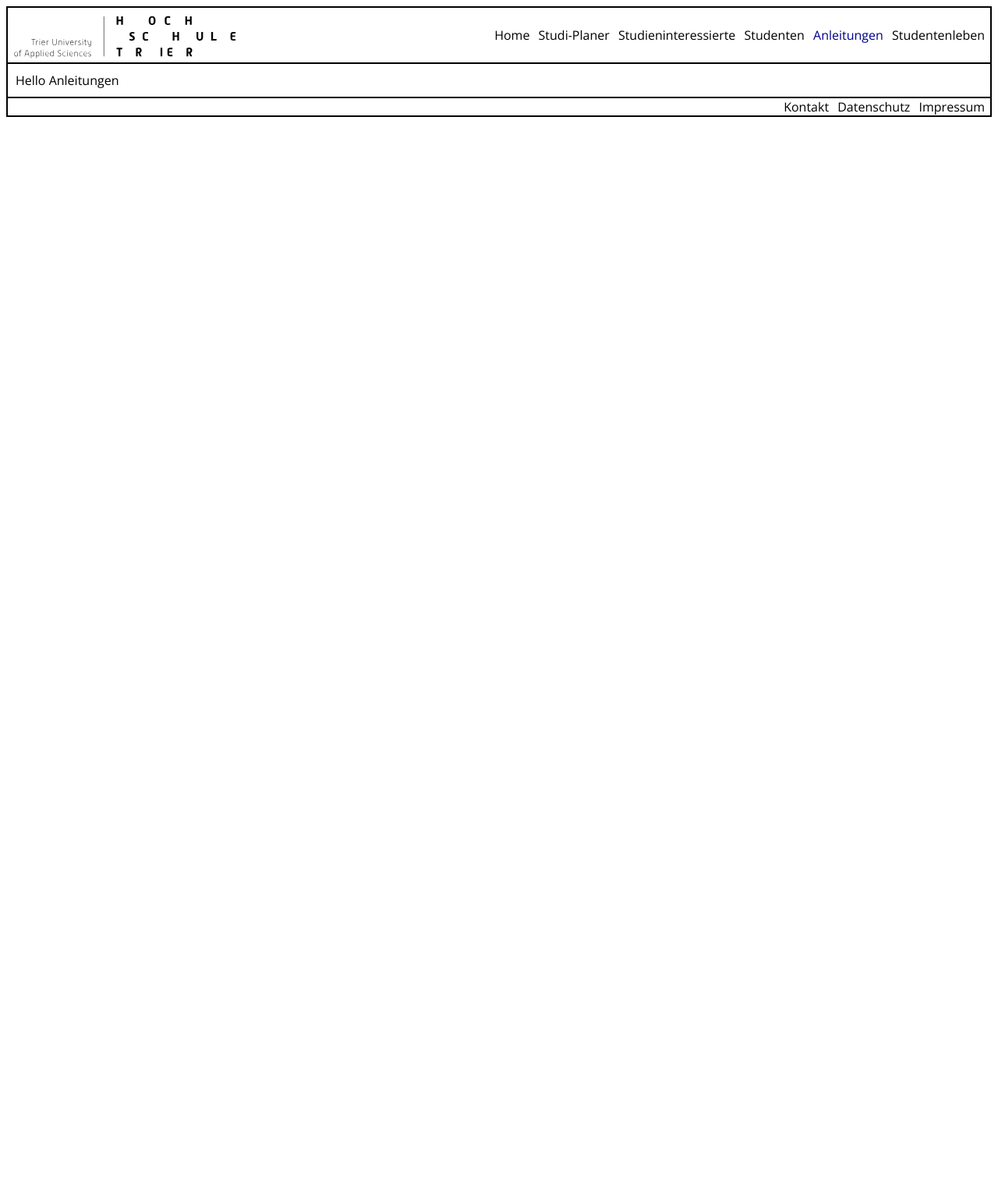
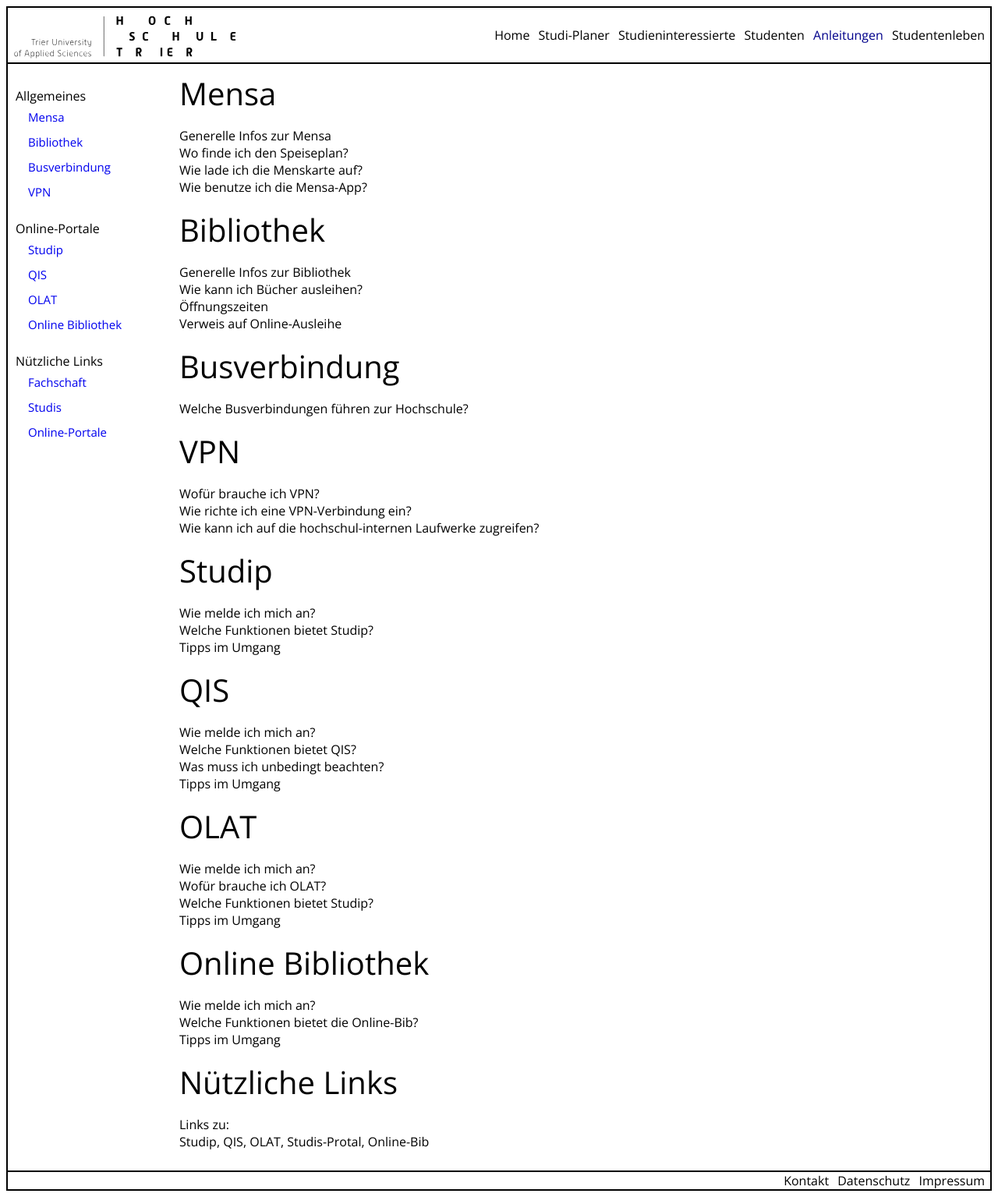
Before and after one commit to SalihMezraoui/study-path, a PHP site: page /index.php?page=anleitungen in a window 1280 px wide. Shown: the whole page at 78% size. Before the commit the page ends 150 px from the top, so only its background shows below. Run offline with PHP 8.4, Linux system fonts and the light colour scheme.

Commit message:
Layout und grundlegende Inhalte für Site "Anleitungen"

```diff
--- a/pages/anleitungen.html
+++ b/pages/anleitungen.html
@@ -1,20 +1,73 @@
-Hello Anleitungen
+<div class="anleitungen">
 
-<!------ ANLEITUNGEN:
+    <!-- Side navigation -->
+    <div class="sidenav">
+        <h>Allgemeines</h>
+        <a href="#mensa">Mensa</a>
+        <a href="#bibliothek">Bibliothek</a>
+        <a href="#busverbingung">Busverbindung</a>
+        <a href="#vpn">VPN</a>
 
-    Allgemeines:
-        Rückmeldung
-        Mensakarte
-        Studentenausweis?
-        Bibliothek
-        Busverbindung
-        VPN
+        <h>Online-Portale</h>
+        <a href="#studip">Studip</a>
+        <a href="#qis">QIS</a>
+        <a href="#olat">OLAT</a>
+        <a href="#onlineBibliothek">Online Bibliothek</a>
 
-    Online-Portale:
-        Studip
-        QIS
-        OLAT
+        <h>Nützliche Links</h>
+        <a href="#links">Fachschaft</a>
+        <a href="#links">Studis</a>
+        <a href="#links">Online-Portale</a>
+    </div>
 
 
+    <!-- Content -->
+    <div class="content_anleitungen">
 
--->
+        <!--Allgemeines-->
+        <a name="mensa">Mensa</a>
+        <p>
+            Generelle Infos zur Mensa <br> Wo finde ich den Speiseplan? <br> Wie lade ich die Menskarte auf?<br> Wie benutze ich die Mensa-App?
+        </p>
+        <a name="bibliothek">Bibliothek</a>
+        <p>
+            Generelle Infos zur Bibliothek <br> Wie kann ich Bücher ausleihen? <br> Öffnungszeiten <br> Verweis auf Online-Ausleihe
+        </p>
+        <a name="busverbingung">Busverbindung</a>
+        <p>
+            Welche Busverbindungen führen zur Hochschule?
+        </p>
+        <a name="vpn">VPN</a>
+        <p>
+
+            Wofür brauche ich VPN? <br> Wie richte ich eine VPN-Verbindung ein? <br> Wie kann ich auf die hochschul-internen Laufwerke zugreifen?
+        </p>
+
+        <!--Online Portale-->
+        <a name="studip">Studip</a>
+        <p>
+            Wie melde ich mich an? <br> Welche Funktionen bietet Studip? <br> Tipps im Umgang
+        </p>
+        <a name="qis">QIS</a>
+        <p>
+            Wie melde ich mich an? <br> Welche Funktionen bietet QIS? <br> Was muss ich unbedingt beachten? <br> Tipps im Umgang
+        </p>
+        <a name="olat">OLAT</a>
+        <p>
+            Wie melde ich mich an? <br> Wofür brauche ich OLAT? <br> Welche Funktionen bietet Studip? <br> Tipps im Umgang
+        </p>
+        <a name="onlineBibliothek">Online Bibliothek</a>
+        <p>
+            Wie melde ich mich an? <br> Welche Funktionen bietet die Online-Bib? <br> Tipps im Umgang
+        </p>
+
+        <!--Nützliche Links-->
+        <a name="links">Nützliche Links</a>
+        <p>
+            Links zu: <br> Studip, QIS, OLAT, Studis-Protal, Online-Bib
+        </p>
+
+
+    </div>
+
+</div>
--- a/style.css
+++ b/style.css
@@ -8,7 +8,8 @@ footer {
     border: 2px solid black;
 }
 
-header, main{
+header,
+main {
     border-bottom: none;
 }
 
@@ -36,7 +37,43 @@ nav a {
     margin-right: 7px;
 }
 
-
-nav a:hover,nav a.active  {
+nav a:hover,
+nav a.active {
     color: darkblue;
 }
+
+.anleitungen {
+    height: fit-content;
+}
+
+.sidenav {
+    height: auto;
+    width: 200px;
+    position: fixed;
+}
+
+.sidenav a {
+    padding: 6px 8px 6px 16px;
+    text-decoration: none;
+    font-size: 15px;
+    display: block;
+}
+
+.sidenav a:hover {
+    color: #911515
+}
+
+.sidenav h {
+    padding-top: 20px;
+    display: block;
+}
+
+.content_anleitungen {
+    margin-left: 200px;
+    padding: 0px 10px;
+}
+
+.content_anleitungen a {
+    display: block;
+    font-size: 30pt;
+}
```
